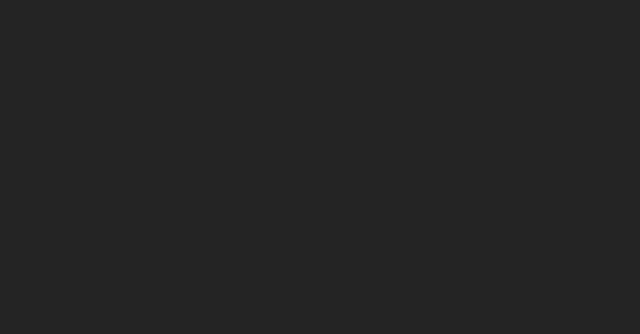
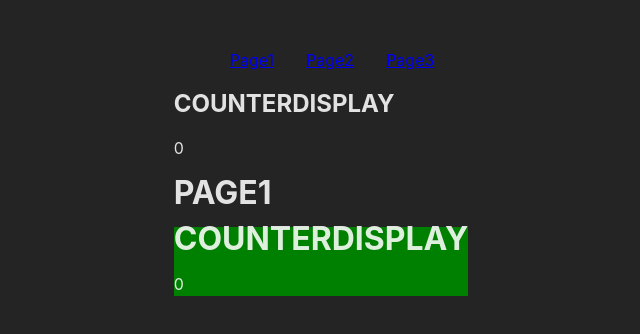
Before and after one commit to LarsGKodehode/useContext, a React (Vite) app: page /#/Page1 in a window 1280 px wide. Shown: the top 334 px of the page, without its empty margins (319-959 px from the left). Built offline with nearby package versions, Linux system fonts and the light colour scheme.

Commit message:
finished initial setup (#1)

```diff
--- a/src/App.css
+++ b/src/App.css
@@ -1,2 +1,8 @@
 #root {
+  /* placement */
+  display: flex;
+  justify-content: center;
+
+  /* shape */
+  padding: 2em 1em;
 }
--- a/src/App.tsx
+++ b/src/App.tsx
@@ -1,13 +1,29 @@
+// Libraries
+import { Outlet } from 'react-router-dom';
+
 // CSS
-import './App.css'
+import './App.css';
 
 // Components
+import Navbar from './components/Navbar/Navbar';
+
+// Unchanging between build
+const navbarLinks = [
+  {to: 'Page1', title: 'Page1'},
+  {to: 'Page2', title: 'Page2'},
+  {to: 'Page3', title: 'Page3'},
+];
+const navbarProps = {
+  links: navbarLinks,
+};
 
 function App() {
   return (
     <div className="App">
+      <Navbar {...navbarProps} />
+      <Outlet />
     </div>
-  )
-}
+  );
+};
 
 export default App
--- /dev/null
+++ b/src/Context/counterContext.tsx
@@ -0,0 +1,10 @@
+// Libraries
+import React, { useState, useContext, createContext } from "react";
+// Types
+import { CountContextType } from "../@types/types";
+
+export const CountContext = createContext<CountContextType>({
+  count: 0,
+  increment: () => {console.log('Decremnting')},
+  decrement: () => {console.log('Incrementing')},
+});
--- /dev/null
+++ b/src/components/CounterDisplay/CounterDisplay.tsx
@@ -0,0 +1,20 @@
+// Libraries
+import { useContext } from "react";
+
+// Types
+import { CounterDisplayProps } from "../../@types/types";
+import { CountContext } from "../../Context/counterContext";
+
+
+function CounterDisplay(props: CounterDisplayProps): JSX.Element {
+  const { count } = useContext(CountContext);
+
+  return(
+    <div>
+      <h1>{`CounterDisplay`.toUpperCase()}</h1>
+      <p>{count}</p>
+    </div>
+  );
+};
+
+export default CounterDisplay;
--- /dev/null
+++ b/src/components/Navbar/Navbar.tsx
@@ -0,0 +1,39 @@
+// Libraries
+import React, { CSSProperties } from "react";
+import { Link } from "react-router-dom";
+
+// Types
+import { NavbarProps } from "../../@types/types";
+
+// Components
+import CounterDisplay from "../../components/CounterDisplay/CounterDisplay";
+
+function Navbar(props: NavbarProps): JSX.Element {
+  const { links } = props;
+
+    const style: CSSProperties = {
+      margin: "1em",
+    };
+
+  const StyledLinks = links.map((entry) => {
+    return(
+      <Link
+        to={entry.to}
+        style={style}
+      >
+        {entry.title}
+      </Link>
+    );
+  });
+
+  return(
+    <nav>
+      <ul>
+        {React.Children.toArray(StyledLinks)}
+      </ul>
+      <CounterDisplay />
+    </nav>
+  );
+};
+
+export default Navbar;
--- a/src/main.tsx
+++ b/src/main.tsx
@@ -1,17 +1,44 @@
 // Libraries
 import React from 'react';
 import ReactDOM from 'react-dom/client';
+import {
+  HashRouter as Router,
+  Routes,
+  Route,
+} from 'react-router-dom';
 
 // CSS
 import './index.css';
 
+// Context
+import { CountContext } from './Context/counterContext';
+
 // Components
 import App from './App';
-
+import Page1 from './routes/Page1/Page1';
+import Page2 from './routes/Page2/Page2';
+import Page3 from './routes/Page3/Page3';
+import Missing404 from './routes/Missing404/Missing404';
 
 const root = ReactDOM.createRoot(document.getElementById('root') as HTMLElement);
 root.render(
   <React.StrictMode >
-    <App />
+    <CountContext.Provider value={{count: 0}}>
+      <Router>
+        <Routes>
+          <Route path='/' element={<App />}>
+
+            <Route path='Page1' element={<Page1 />} />
+            <Route path='Page2' element={<Page2 />} />
+            <Route path='Page3' element={<Page3 />} />
+
+
+          </Route>
+
+          <Route path='*' element={<Missing404 />} />
+
+        </Routes>
+      </Router>
+    </CountContext.Provider>
   </React.StrictMode>
 );
--- /dev/null
+++ b/src/routes/Missing404/Missing404.tsx
@@ -0,0 +1,12 @@
+// Types
+import { Missing404Props } from "../../@types/types";
+
+function Missing404(props: Missing404Props): JSX.Element {
+  return(
+    <main>
+      <h1>{`Missing404`.toUpperCase()}</h1>
+    </main>
+  );
+};
+
+export default Missing404;
--- /dev/null
+++ b/src/routes/Page1/Page1.tsx
@@ -0,0 +1,25 @@
+// Types
+import { CSSProperties } from "react";
+import { Page1Props } from "../../@types/types";
+
+// Components
+import CounterDisplay from "../../components/CounterDisplay/CounterDisplay";
+
+function Page1(props: Page1Props): JSX.Element {
+  const style: CSSProperties = {
+    backgroundColor: 'green'
+  };
+
+  return(
+    <main>
+      <h1>{`Page1`.toUpperCase()}</h1>
+      <div
+        style={style}
+      >
+        <CounterDisplay />
+      </div>
+    </main>
+  );
+};
+
+export default Page1;
--- /dev/null
+++ b/src/routes/Page2/Page2.tsx
@@ -0,0 +1,13 @@
+// Types
+import { Page2Props } from "../../@types/types";
+
+
+function Page2(props: Page2Props): JSX.Element {
+  return(
+    <main>
+      <h1>{`Page2`.toUpperCase()}</h1>
+    </main>
+  );
+};
+
+export default Page2;
--- /dev/null
+++ b/src/routes/Page3/Page3.tsx
@@ -0,0 +1,12 @@
+// Types
+import { Page3Props } from "../../@types/types";
+
+function Page3(props: Page3Props): JSX.Element {
+  return(
+    <main>
+      <h1>{`Page3`.toUpperCase()}</h1>
+    </main>
+  );
+};
+
+export default Page3;
```
Also changed, not shown: src/@types/types.d.ts (added, +54 -0 lines), src/components/CounterGUI/CounterGUI.tsx (added, +16 -0 lines).
